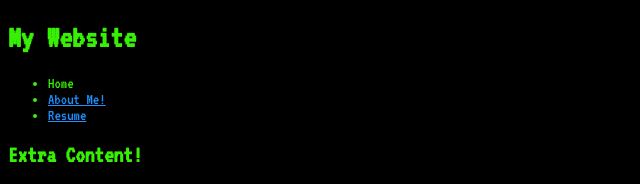
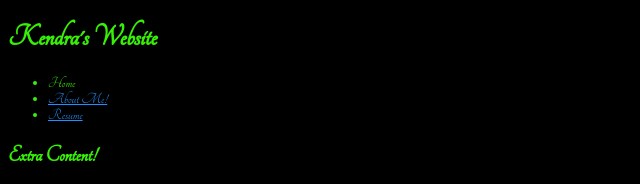
Before and after one commit to waccgt/MyWebsite, a plain HTML site: page index.html in a window 1280 px wide. Shown: the top 184 px of the page, without its empty margins (0-640 px from the left). Drawn offline with Linux system fonts and the light colour scheme.

Commit message:
Ayyyyy!!!!

```diff
--- a/index.html
+++ b/index.html
@@ -7,7 +7,7 @@
 
     <body>
 
-        <h1>My Website</h1>
+        <h1>Kendra's Website</h1>
 
         <ul>
             <li>Home</li>
--- a/main.css
+++ b/main.css
@@ -1,8 +1,8 @@
-@import url('https://fonts.googleapis.com/css?family=VT323');
+@import url('https://fonts.googleapis.com/css?family=Tangerine');
 
 body {
     background: #000;
-    font-family: 'VT323', monospace;
+    font-family: 'Tangerine', monospace;
     color: #37F005;
 }
 
```
